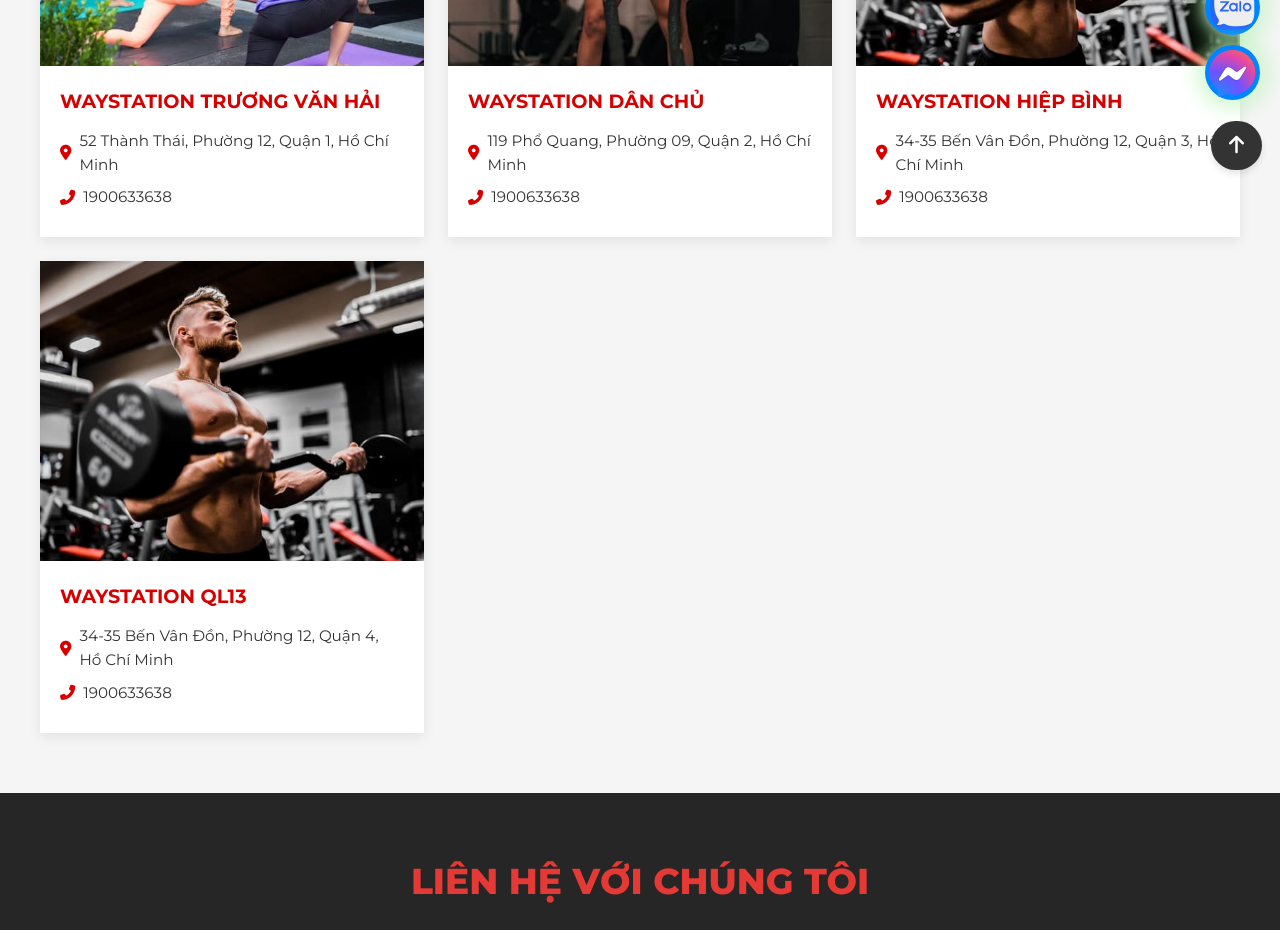
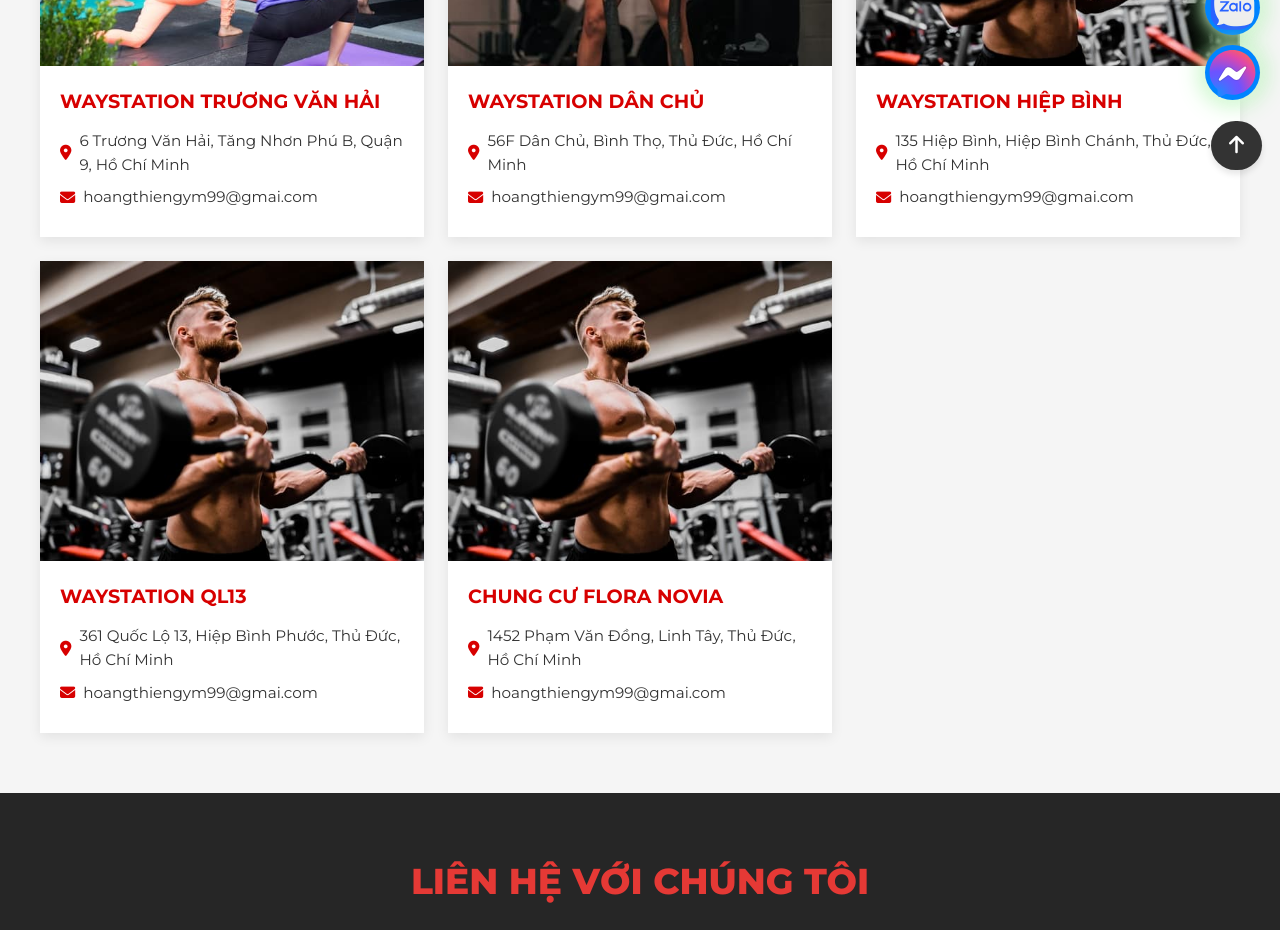
Before and after one commit to ThienAress/htcoaching, a React (Vite) app in the folder my-create-app/: page /club in a window 1280 px wide. Shown: the part 600-1530 px from the top of the page. Built offline with nearby package versions, Linux system fonts and the light colour scheme.

Commit message:
Add CLub more

```diff
--- a/my-create-app/src/Pages/Club/Club.jsx
+++ b/my-create-app/src/Pages/Club/Club.jsx
@@ -9,26 +9,32 @@
 const clubs = [
   {
     name: "WAYSTATION TRƯƠNG VĂN HẢI",
-    address: "52 Thành Thái, Phường 12, Quận 1, Hồ Chí Minh",
-    phone: "1900633638",
+    address: "6 Trương Văn Hải, Tăng Nhơn Phú B, Quận 9, Hồ Chí Minh",
+    mail: "hoangthiengym99@gmai.com",
     image: "/images/class1.jpg",
   },
   {
     name: "WAYSTATION DÂN CHỦ",
-    address: "119 Phổ Quang, Phường 09, Quận 2, Hồ Chí Minh",
-    phone: "1900633638",
+    address: "56F Dân Chủ, Bình Thọ, Thủ Đức, Hồ Chí Minh",
+    mail: "hoangthiengym99@gmai.com",
     image: "/images/class2.jpg",
   },
   {
     name: "WAYSTATION HIỆP BÌNH",
-    address: "34-35 Bến Vân Đồn, Phường 12, Quận 3, Hồ Chí Minh",
-    phone: "1900633638",
+    address: "135 Hiệp Bình, Hiệp Bình Chánh, Thủ Đức, Hồ Chí Minh",
+    mail: "hoangthiengym99@gmai.com",
     image: "/images/class3.jpg",
   },
   {
     name: "WAYSTATION QL13",
-    address: "34-35 Bến Vân Đồn, Phường 12, Quận 4, Hồ Chí Minh",
-    phone: "1900633638",
+    address: "361 Quốc Lộ 13, Hiệp Bình Phước, Thủ Đức, Hồ Chí Minh",
+    mail: "hoangthiengym99@gmai.com",
+    image: "/images/class3.jpg",
+  },
+  {
+    name: "Chung Cư Flora Novia",
+    address: "1452 Phạm Văn Đồng, Linh Tây, Thủ Đức, Hồ Chí Minh",
+    mail: "hoangthiengym99@gmai.com",
     image: "/images/class3.jpg",
   },
 ];
@@ -94,7 +100,7 @@
                     <i className="fas fa-map-marker-alt"></i> {club.address}
                   </p>
                   <p className="club-phone">
-                    <i className="fas fa-phone-alt"></i> {club.phone}
+                    <i class="fa-solid fa-envelope"></i> {club.mail}
                   </p>
                 </div>
               </div>
--- a/my-create-app/src/Pages/TdeeCalculator/MacroTable.jsx
+++ b/my-create-app/src/Pages/TdeeCalculator/MacroTable.jsx
@@ -16,7 +16,7 @@
         Đây là lượng calories mình đã điều chỉnh từ TDEE ban đầu của bạn là{" "}
         <strong>{tdee}</strong> kcal thành lượng calories cần thiết để{" "}
         <strong>{goalText}</strong> là <strong>{adjustedCalories}</strong> kcal.
-        Theo dõi và thay đổi cho phù hợp bạn nhé.
+        Theo dõi và thay đổi theo tuần cho phù hợp bạn nhé.
       </p>
 
       <div className="macro-table">
--- a/my-create-app/src/Pages/TdeeCalculator/TdeeCalculator.jsx
+++ b/my-create-app/src/Pages/TdeeCalculator/TdeeCalculator.jsx
@@ -165,7 +165,7 @@
           {adjustedCalories && (
             <>
               <div className="tdee-description">
-                <h3>TDEE là gì?</h3>
+                <h3>1. TDEE là gì?</h3>
                 <p>
                   <strong>TDEE (Total Daily Energy Expenditure)</strong> là tổng
                   năng lượng bạn tiêu hao trong một ngày, bao gồm các hoạt động
```
